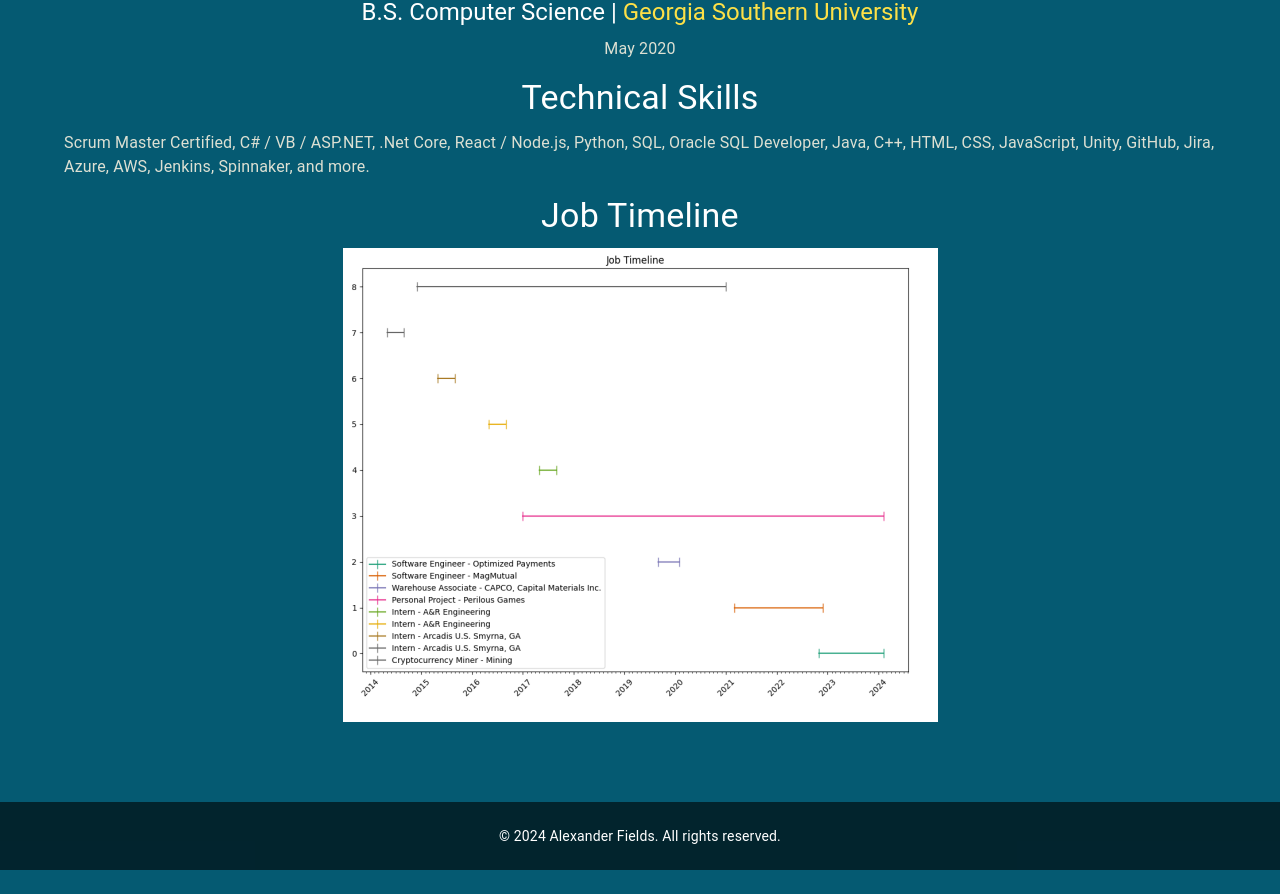
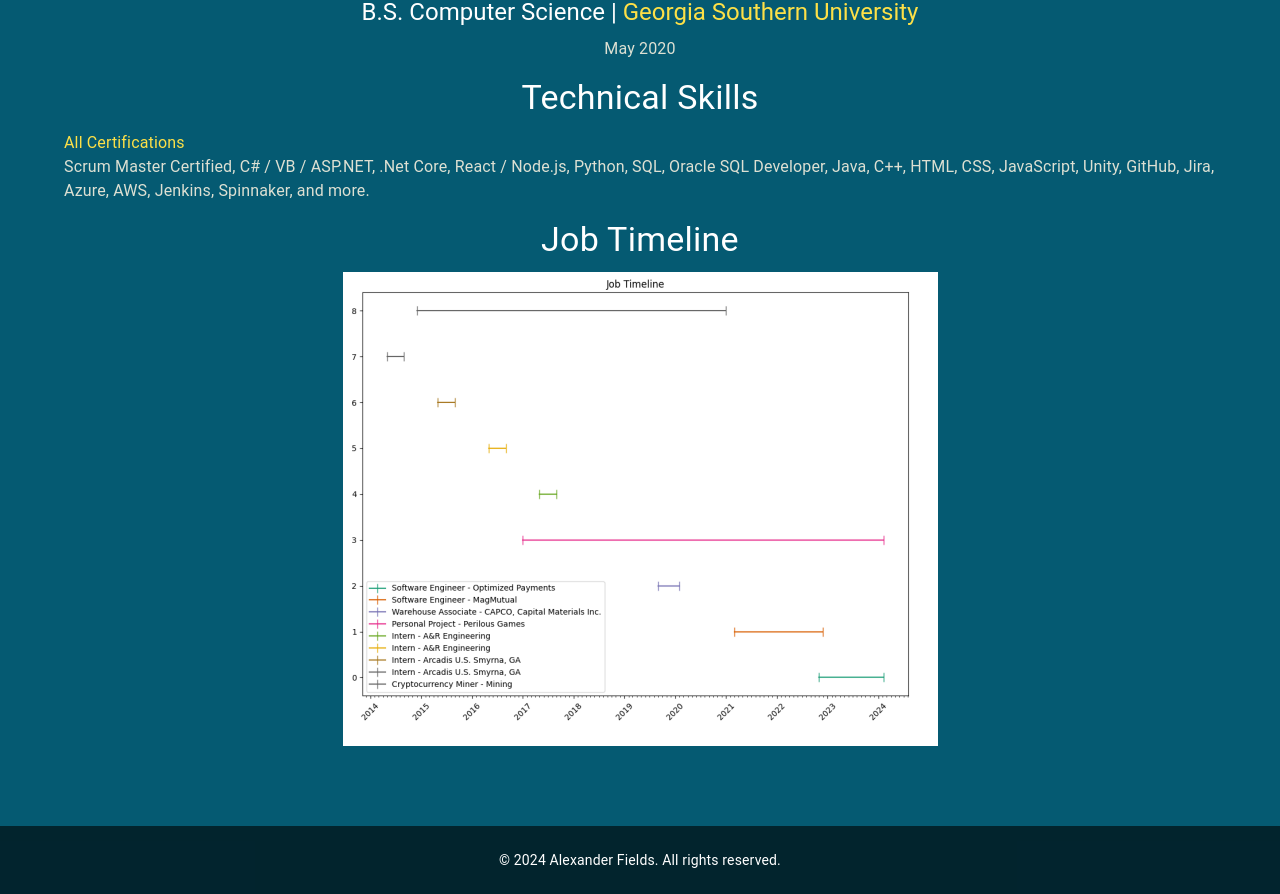
Before and after one commit to roku674/Website, a React (Create React App) app: page /experience in a window 1280 px wide. Shown: the part 1954-2848 px from the top of the page. Before the commit the page ends 2824 px from the top, so only its background shows below. Built offline with nearby package versions, Linux system fonts and the light colour scheme.

Commit message:
Update Experience.js

```diff
--- a/src/pages/Experience.js
+++ b/src/pages/Experience.js
@@ -146,7 +146,8 @@ const Experience = () => {
 
         {/* Technical Skills */}
         <Typography variant="h4" gutterBottom>Technical Skills</Typography>
-        <Typography variant="body1" paragraph>
+        <Typography variant="body1" paragraph><a href="https://drive.google.com/drive/folders/1bhHUa6VtaJY_iB_qCT3QM8G_A9AxCDWt?usp=sharing">All Certifications
+      </a><br></br>
           Scrum Master Certified, C# / VB / ASP.NET, .Net Core, React / Node.js, Python, SQL, Oracle SQL Developer, Java, C++, HTML, CSS, JavaScript, Unity, GitHub, Jira, Azure, AWS, Jenkins, Spinnaker, and more.
         </Typography>
 
```
